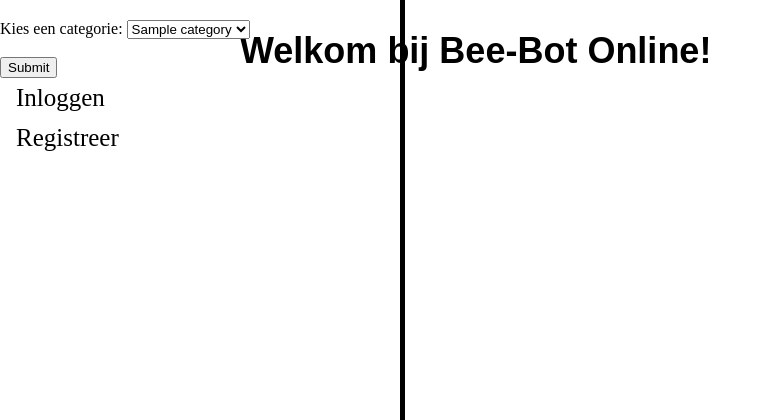
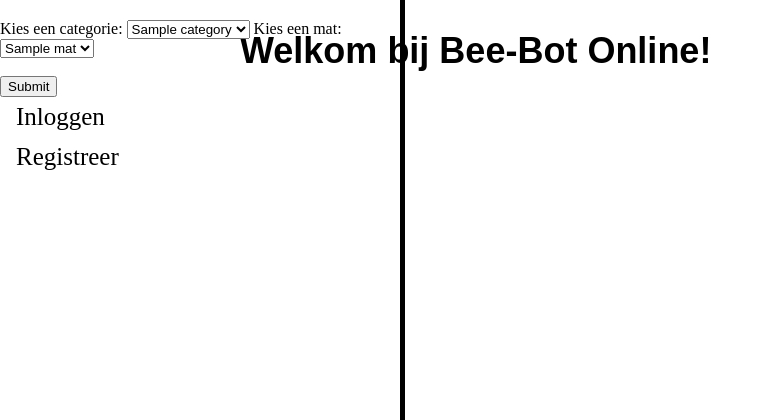
Before and after one commit to TimoHogeveen/BeebotOnline, a Symfony app: template templates/emulator/index.html.twig in a window 1280 px wide. Shown: the top 420 px of the page, without its empty margins (0-771 px from the left). Run offline with Twig, Linux system fonts and the light colour scheme; the template is opened without the code that fills it: most values are stand-ins (such as "Sample title", 1, 10 or a date in 2020); some libraries are stand-ins or nearby versions.

Commit message:
Dropdown voor matten
Nog niet gebaseerd op de categorie

```diff
--- a/src/Controller/EmulatorController.php
+++ b/src/Controller/EmulatorController.php
@@ -5,19 +5,20 @@
 use Symfony\Bundle\FrameworkBundle\Controller\AbstractController;
 use Symfony\Component\HttpFoundation\Response;
 use Symfony\Component\Routing\Annotation\Route;
-use App\Entity\Category;
 use App\Repository\CategoryRepository;
+use App\Repository\MatRepository;
 
 class EmulatorController extends AbstractController
 {
     /**
      * @Route("/", name="emulator")
      */
-    public function index(CategoryRepository $categoryRepository): Response
+    public function index(CategoryRepository $categoryRepository, MatRepository $matRepository): Response
     {
         return $this->render('emulator/index.html.twig', [
             'controller_name' => 'EmulatorController',
             'categories' => $categoryRepository->findAll(),
+            'mats' => $matRepository->findAll(),
         ]);
     }
 }
--- a/templates/emulator/index.html.twig
+++ b/templates/emulator/index.html.twig
@@ -24,6 +24,14 @@
     {% endfor %}
 
   </select>
+
+  <label for="mat">Kies een mat:</label>
+  <select name="mat" id="mat">
+    {% for mat in mats  %}
+         <option value="{{ mat.name }}">{{ mat.name }}</option>
+    {% endfor %}
+
+  </select>
   <br><br>
   <input type="submit" value="Submit">
 </form>
```
